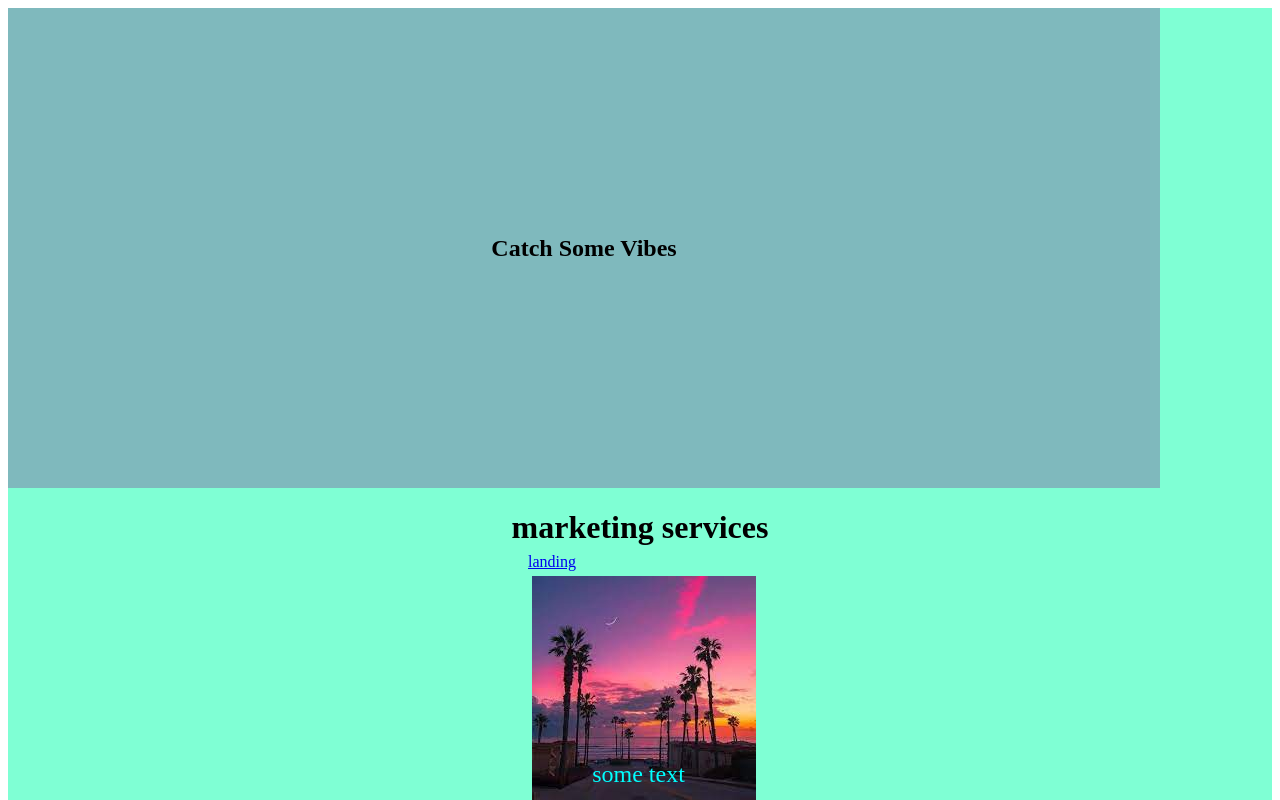
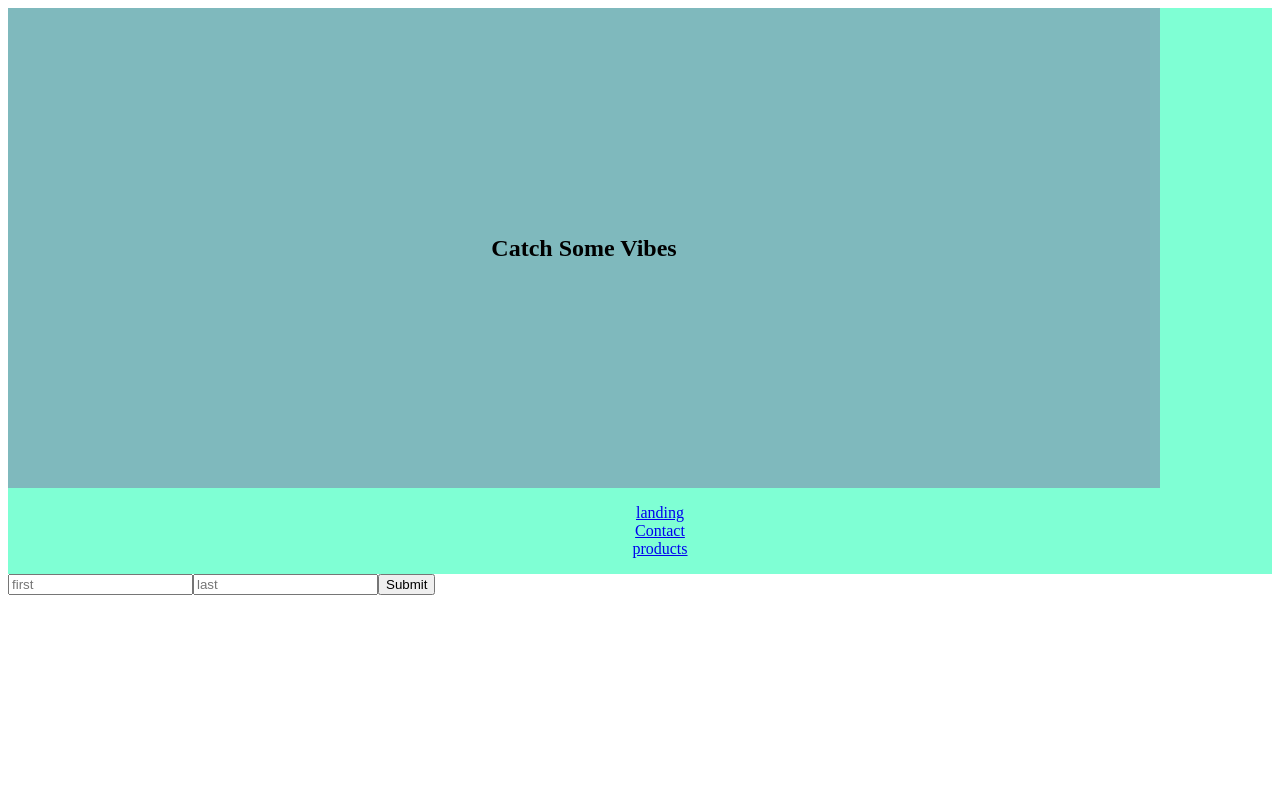
Before and after one commit to jarvisd86/startup-marking, a React (Create React App) app: page /startup-marking/contact in a window 1280 px wide. Shown: the top 800 px of the page. Built offline with nearby package versions, Linux system fonts and the light colour scheme.

Commit message:
update app

```diff
--- a/src/App.js
+++ b/src/App.js
@@ -1,61 +1,26 @@
 import React from "react";
-import { Link,  BrowserRouter } from "react-router-dom";
-import "./sass/main.css"
-import './components/Header';
-import Img0 from "./marketing/image.jpg";
-import Img1 from "./marketing/image2.jpg";
-import Img2 from "./marketing/image3.jpg";
+import { BrowserRouter as Router, Route, Switch } from "react-router-dom";
+import "./sass/main.css";
+import LandingPage from "./components/LandingPage";
+import Contact from "./components/Contact";
+import Header from "./components/Header";
 
 const App = () => {
   return (
-    <BrowserRouter>
-      <div className="App">
-        <header className="App-header">
+
+    <>
+
+       <Router>
+    <Header />
+      <Switch>
+        <Route  exact path="/startup-marking" component={LandingPage}/>
+        <Route  exact path="/startup-marking/contact" component={Contact}/>
+
+      </Switch>
+    </Router>
 
 
-          <h2>Catch Some Vibes</h2>
-        </header>
-
-        <h1> marketing services </h1>
-<div className='text-wrap'>
-        <div className="items">
-
-       <div  className='wrapper'>
-           <Link to={"/landingPage"} className='text'>landing  <img src={Img0} alt="#" /></Link>
-           <p className='text2'>some text</p>
-          </div>
-        </div>
-
-        </div>
-
-
-        <div className="items">
-        <div className='text-wrap'>
-
-        </div>
-          <div className='wrapper'>
-            <Link to={"/contact"} className='text'>Contact<img src={Img1} alt="#" /></Link>
-             <p className='text2'>some text</p>
-          </div>
-        </div>
-
-        <div className="items">
-        <div className='text-wrap'>
-
-        </div>
-        <div className='wrapper'>
-        <Link to={"/"} className='text'>products <img src={Img2} alt="#" /></Link>
-        <p className='text2'>some text</p>
-        </div>
-
-
-
-
-
-
-        </div>
-      </div>
-    </BrowserRouter>
+  </>
   );
 };
 
--- a/src/components/Contact.js
+++ b/src/components/Contact.js
@@ -1,15 +1,25 @@
 import React from 'react'
 
+
 const Contact = () => {
+
+    const handleChange =() =>{
+
+    }
+    const handleSubmit =() =>{
+
+    }
     return (
-        <form>
+        <form onSubmit={handleSubmit}>
             <input
             name='first'
-            placeholder='first' />
+            placeholder='first'
+            onChange={handleChange} />
 
 
             <input
-             name='last' placeholder='last' />
+             name='last' placeholder='last'
+             onChange={handleChange}  />
 
 
             <button>Submit</button>
--- a/src/components/Header.js
+++ b/src/components/Header.js
@@ -1,10 +1,14 @@
 import React from 'react'
+import Navbar from './Navbar'
 
 const Header = () => {
     return (
-        <div>
-        <h1>Catch Some Vibes</h1>
+        <div className="App">
 
+        <header className="App-header">
+          <h2>Catch Some Vibes</h2>
+        </header>
+        <Navbar />
         </div>
     )
 }
--- a/src/components/LandingPage.js
+++ b/src/components/LandingPage.js
@@ -1,14 +1,34 @@
-import React from 'react'
-
-
+import React from "react";
+import Img0 from "../marketing/image.jpg";
+import Img1 from "../marketing/image2.jpg";
+import Img2 from "../marketing/image3.jpg";
 
 const LandingPage = () => {
-    return (
-        <div className='landing-div'>
-        <h1>some text </h1>
+  return (
+    <div>
+      <div className="items">
+        <div className="wrapper">
+          <div className="landing-div">
+            <img src={Img0} alt="#" />
+            <p className="text2">some text </p>
+          </div>
+        </div>
+      </div>
 
+      <div className="items">
+        <div className="wrapper">
+          <img src={Img1} alt="#" />
+          <p className="text2">some text </p>
         </div>
-    )
-}
+      </div>
+      <div className="items">
+        <div className="wrapper">
+          <img src={Img2} alt="#" />
+          <p className="text2">some text </p>
+        </div>
+      </div>
+    </div>
+  );
+};
 
-export default LandingPage
+export default LandingPage;
--- a/src/components/Navbar.js
+++ b/src/components/Navbar.js
@@ -1,18 +1,18 @@
 import React from 'react'
-import { Link, Route, BrowserRouter } from 'react-router-dom';
-import Contact from "./components/Contact";
-import LandingPage from "./components/LandingPage";
+import { Link } from 'react-router-dom';
+// import Contact from "./components/Contact";
+// import LandingPage from "./components/LandingPage";
 const Navbar = () => {
     return (
         <div>
-        <BrowserRouter>
+
         <nav>
             <ul>
               <li>
-                <Link to={"/landingPage"}>landing</Link>
+                <Link to={"/startup-marking"}>landing</Link>
               </li>
               <li>
-                <Link to={"/contact"}>Contact</Link>
+                <Link to={"/startup-marking/contact"}>Contact</Link>
 
               </li>
               <li>
@@ -20,13 +20,8 @@ const Navbar = () => {
               </li>
             </ul>
           </nav>
-          <Route exact path="/landingPage" component={LandingPage} />
-        <Route exact path="/contact" component={Contact} />
 
-        <Route exact path="/">
 
-        </Route>
-        </BrowserRouter>
 
 
         </div>
```
